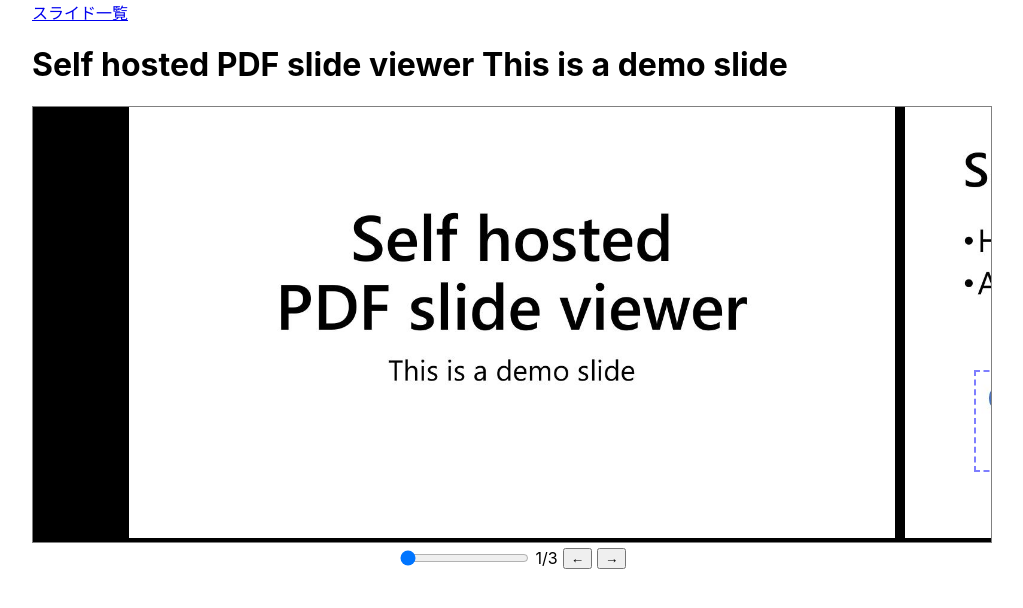
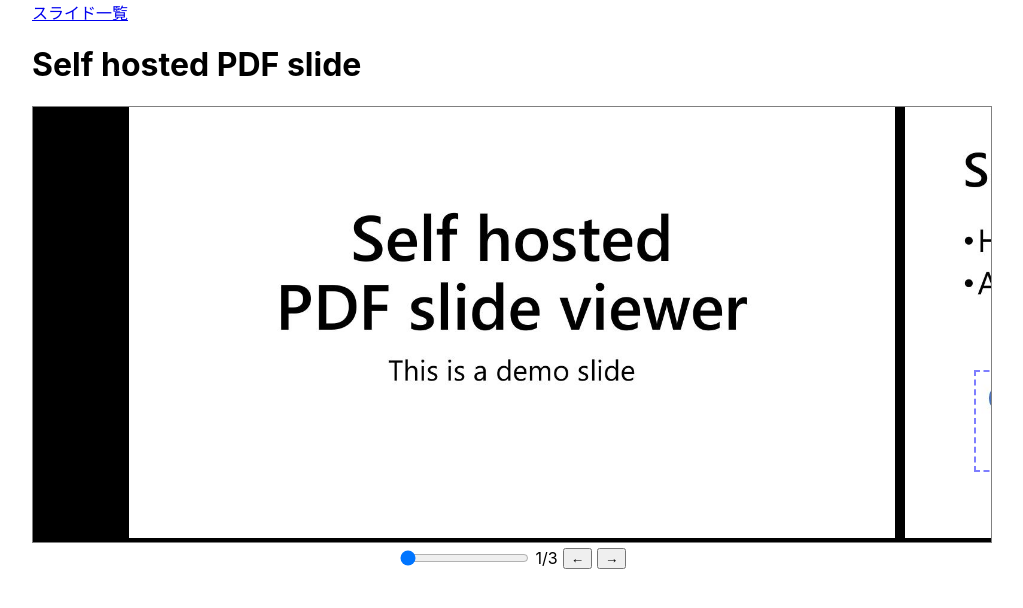
Before and after one commit to honai/pdf-slide-viewer-generator, a Jekyll site: the page built from _slides/example.md, in a window 1280 px wide. Shown: the top 608 px of the page, without its empty margins (128-1151 px from the left). Built offline with Jekyll 4.4.1, drawn with Linux system fonts in a browser that asks for light colours.

Commit message:
fix slide title

```diff
--- a/_slides/example.md
+++ b/_slides/example.md
@@ -1,6 +1,6 @@
 ---
 {
-  "title": " Self hosted PDF slide viewer This is a demo slide",
+  "title": " Self hosted PDF slide",
   "pages": [
     {
       "text": " Self hosted PDF slide viewer This is a demo slide",
```
